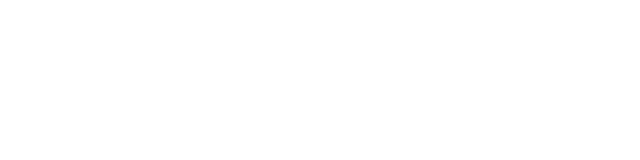
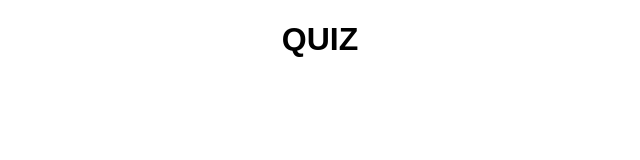
Before and after one commit to SAYUK09/Quiz-App-Typescript, a React (Create React App) app: page / in a window 1280 px wide. Shown: the top 160 px of the page, without its empty margins (320-960 px from the left). Built offline with nearby package versions, Linux system fonts and the light colour scheme.

Commit message:
First Commit

```diff
--- a/src/App.tsx
+++ b/src/App.tsx
@@ -3,7 +3,7 @@
 export default function App() {
   return (
     <div className="App">
-
+      <h1>QUIZ</h1>
     </div>
   );
 }
```
